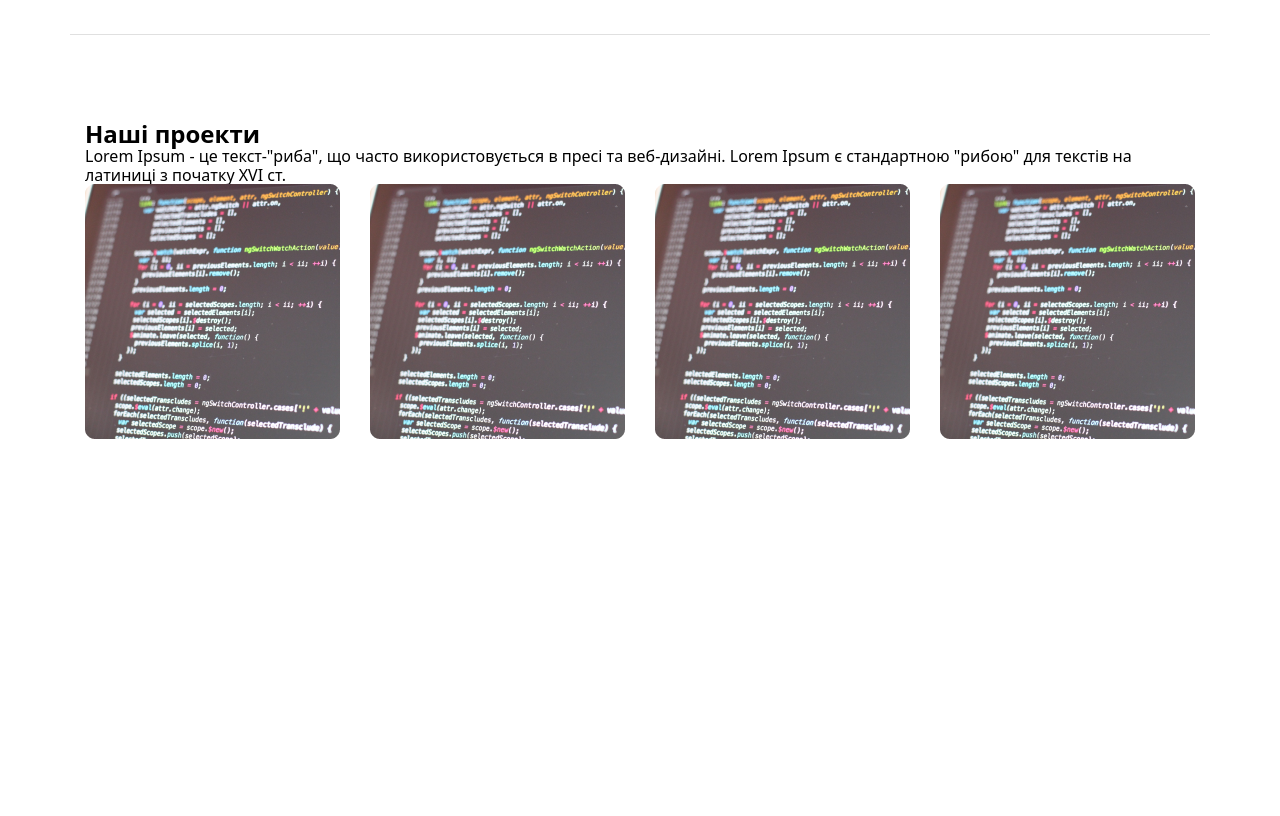
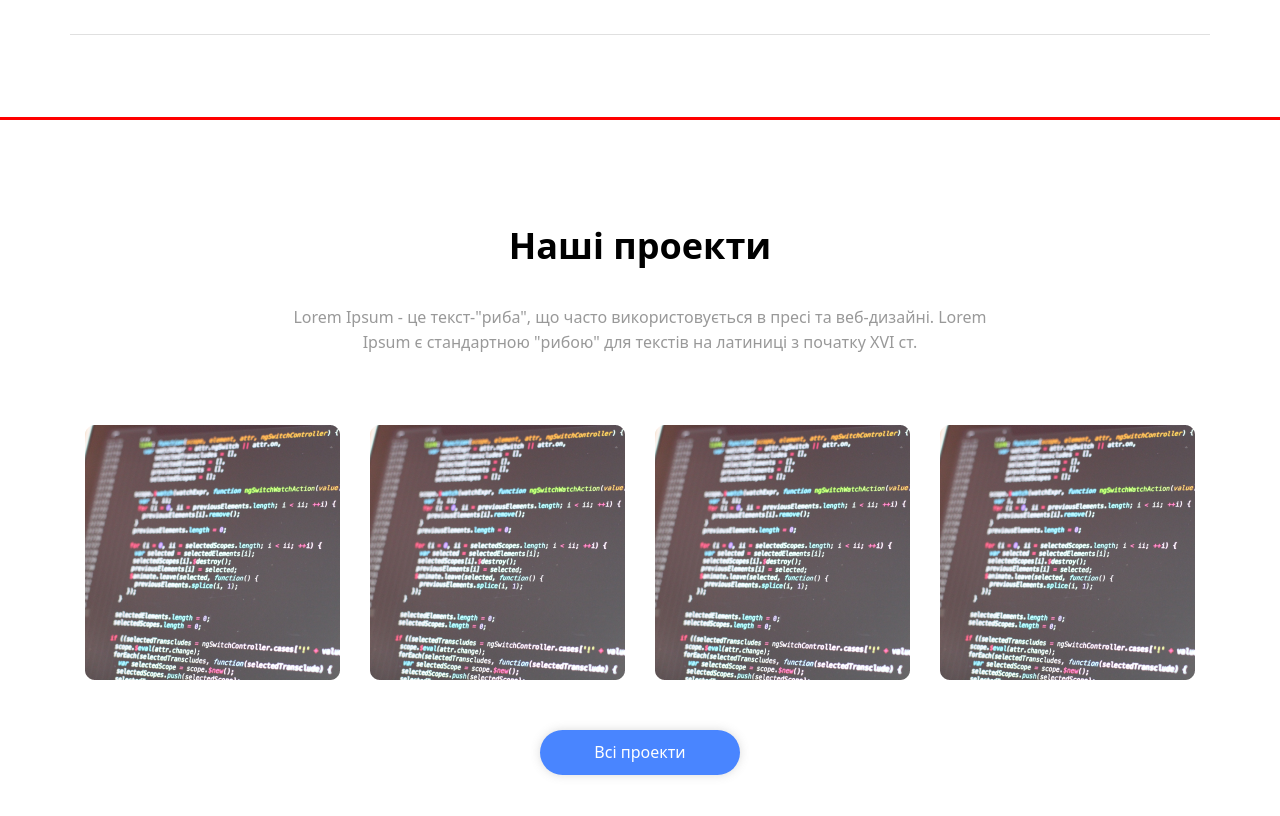
Before and after one commit to Tate-T/team_project_IT-studio, a plain HTML site: page index.html in a window 1280 px wide. Shown: the part 3280-4096 px from the top of the page. Before the commit the page ends 3749 px from the top, so only its background shows below. Drawn offline with nearby package versions, Linux system fonts and the light colour scheme.

Commit message:
projects

```diff
--- a/SASS/section/_hero-section.scss
+++ b/SASS/section/_hero-section.scss
@@ -1,5 +1,5 @@
 .hero-section {
-    background-image: url(../../img/hero-img.jpg);
+    background-image: url(../img/hero-img.jpg);
     max-width: 1920px;
     padding-top: 259px;
     padding-bottom: 335px;
--- a/SASS/section/_projects.scss
+++ b/SASS/section/_projects.scss
@@ -1,7 +1,36 @@
+.projects{
+    outline: solid red ;
+    color: $background-section;
+    padding-top: 100px;
+    padding-bottom: 130px;
+}
+
+.projects__title{
+    @include font-title($color-title-section: $color-title, $text-align: center);
+}
+
+.projects__text{
+    @extend %text;
+    color: #999999;
+    text-align: center;
+    margin-top: 32;
+    width: 730px;
+    margin-left: auto;
+    margin-right: auto;
+}
+
 .projects__list {
-    @include grid()
+    @include grid();
+    margin-top: 70px;
 }
 
 .projects__item {
-    @include grid-item($cards: 4)
+    @include grid-item($cards: 4);
+
 }
+
+.projects__button{
+    @extend %button;
+    display: block;
+    margin: 50px auto 0;
+}
--- a/SASS/utils/_var.scss
+++ b/SASS/utils/_var.scss
@@ -9,3 +9,5 @@ $color-accent:#4985FF;
 $color-border:#A1A1A1;
 
 $color-main-title: #323232;
+
+$background-section: #F6F6F8;
--- a/index.html
+++ b/index.html
@@ -234,6 +234,7 @@
               <img src="./img/projects-img.png" alt="projects__img" class="projects__img">
             </li>
           </ul>
+          <button class="projects__button">Всі проекти</button>
         </div>
       </section>
     </main>
```
Also changed, not shown: css/main.css, css/main.min.css, 2 other files.
